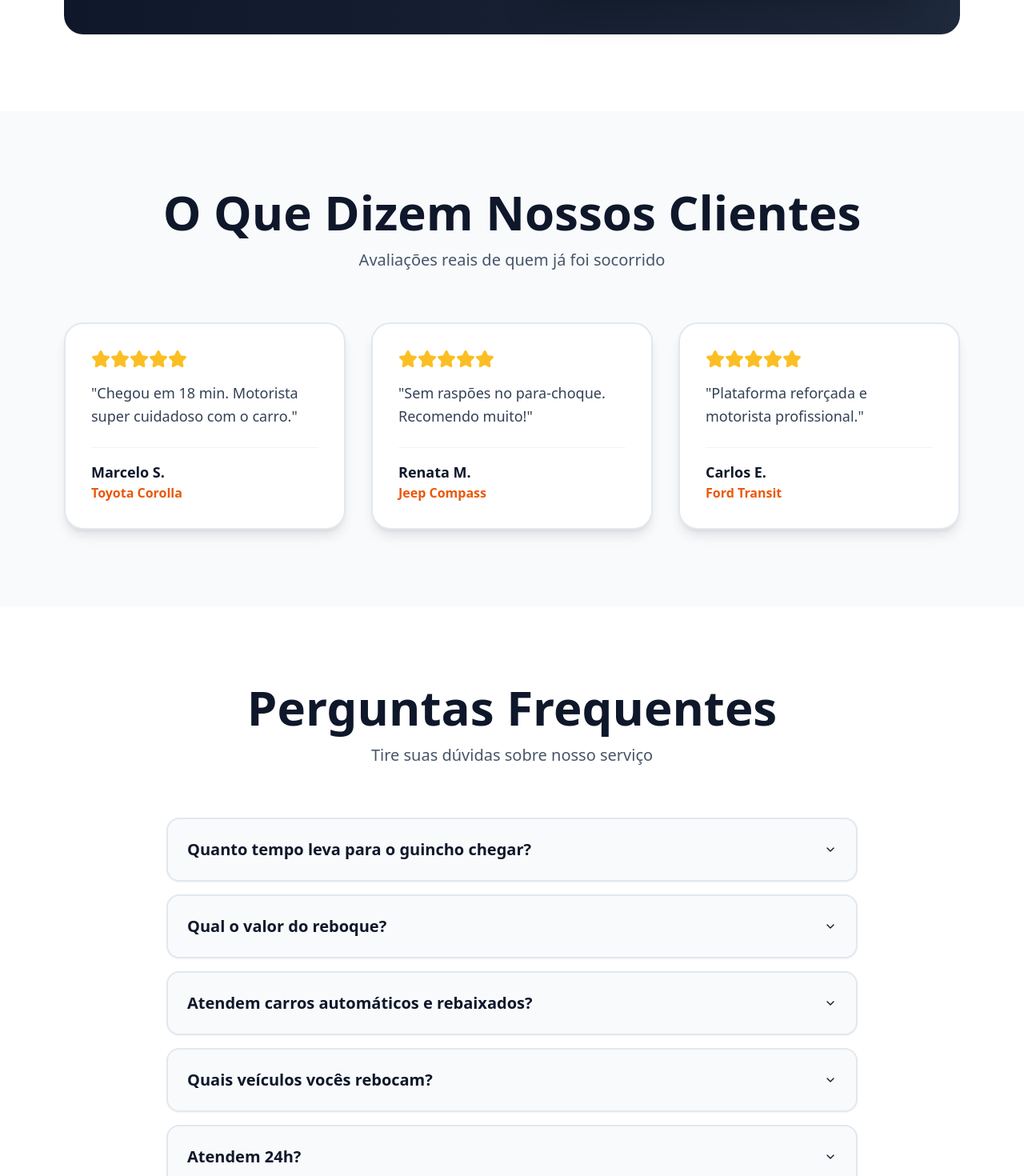
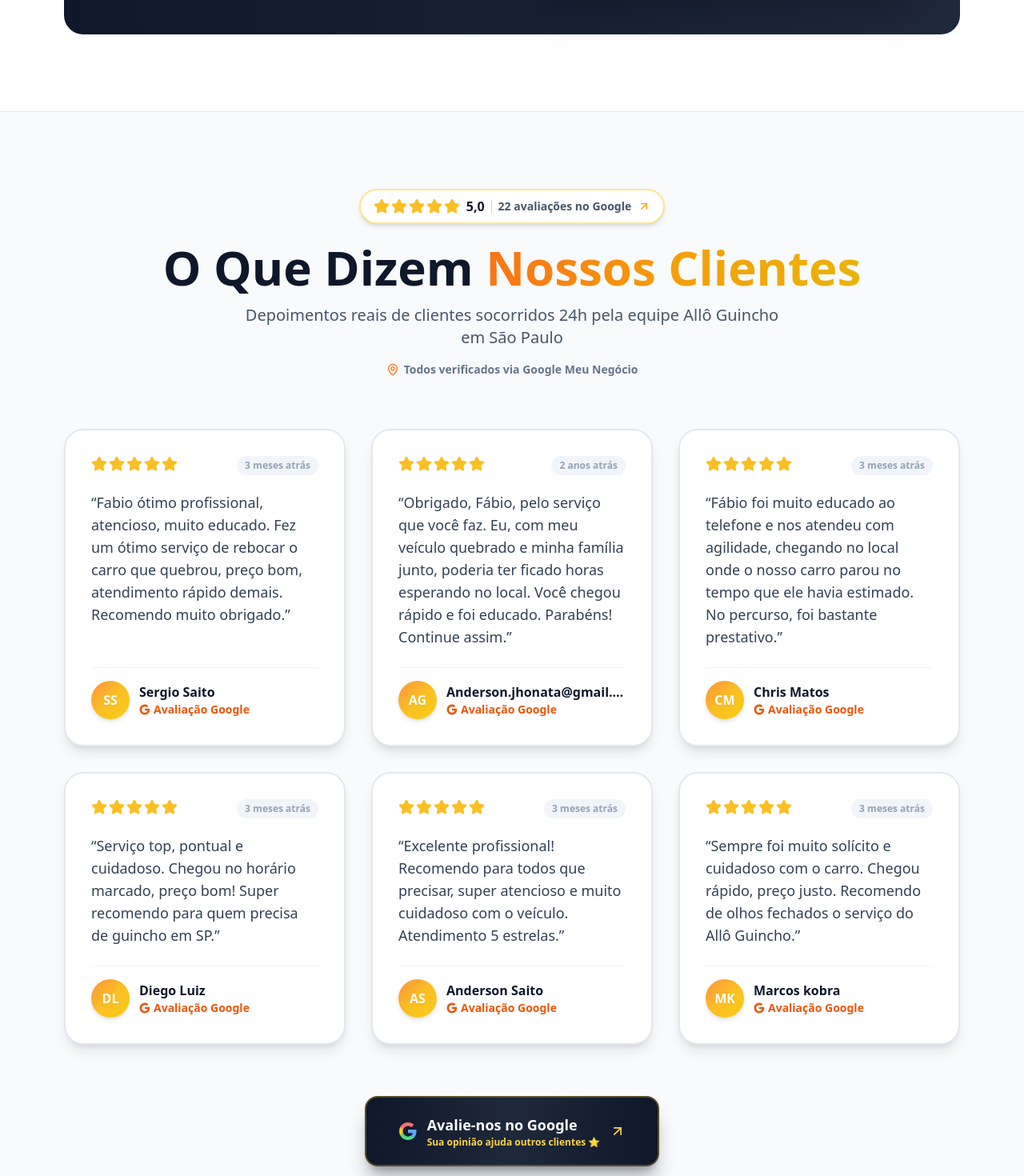
Before and after one commit to wesleysaraivaa/allo-guincho, a React (Vite) app: page / in a window 1280 px wide. Shown: the part 5180-6650 px from the top of the page at 80% size. Built offline with nearby package versions, Linux system fonts and the light colour scheme.

Commit message:
feat(testimonials): integra avaliações reais do Google e CTA de avaliação

```diff
--- a/src/components/sections/TestimonialsSection.tsx
+++ b/src/components/sections/TestimonialsSection.tsx
@@ -1,67 +1,182 @@
 import React from "react";
-import { Star } from "lucide-react";
+import { Star, MapPin, ArrowUpRight } from "lucide-react";
 
-export const TestimonialsSection = () => {
-  const testimonials = [
+const GOOGLE_REVIEW_LINK = "https://share.google/tuC5kMknuXs5Yztkf";
+
+const GOOGLE_TESTIMONIALS = [
   {
-      name: "Marcelo S.",
-      car: "Toyota Corolla",
+    name: "Sergio Saito",
+    date: "3 meses atrás",
     rating: 5,
-      text: "Chegou em 18 min. Motorista super cuidadoso com o carro.",
+    text: "Fabio ótimo profissional, atencioso, muito educado. Fez um ótimo serviço de rebocar o carro que quebrou, preço bom, atendimento rápido demais. Recomendo muito obrigado.",
+    initials: "SS",
   },
   {
-      name: "Renata M.",
-      car: "Jeep Compass",
+    name: "Anderson.jhonata@gmail.com Gomes",
+    date: "2 anos atrás",
     rating: 5,
-      text: "Sem raspões no para-choque. Recomendo muito!",
+    text: "Obrigado, Fábio, pelo serviço que você faz. Eu, com meu veículo quebrado e minha família junto, poderia ter ficado horas esperando no local. Você chegou rápido e foi educado. Parabéns! Continue assim.",
+    initials: "AG",
   },
   {
-      name: "Carlos E.",
-      car: "Ford Transit",
+    name: "Chris Matos",
+    date: "3 meses atrás",
     rating: 5,
-      text: "Plataforma reforçada e motorista profissional.",
+    text: "Fábio foi muito educado ao telefone e nos atendeu com agilidade, chegando no local onde o nosso carro parou no tempo que ele havia estimado. No percurso, foi bastante prestativo.",
+    initials: "CM",
+  },
+  {
+    name: "Diego Luiz",
+    date: "3 meses atrás",
+    rating: 5,
+    text: "Serviço top, pontual e cuidadoso. Chegou no horário marcado, preço bom! Super recomendo para quem precisa de guincho em SP.",
+    initials: "DL",
+  },
+  {
+    name: "Anderson Saito",
+    date: "3 meses atrás",
+    rating: 5,
+    text: "Excelente profissional! Recomendo para todos que precisar, super atencioso e muito cuidadoso com o veículo. Atendimento 5 estrelas.",
+    initials: "AS",
+  },
+  {
+    name: "Marcos kobra",
+    date: "3 meses atrás",
+    rating: 5,
+    text: "Sempre foi muito solícito e cuidadoso com o carro. Chegou rápido, preço justo. Recomendo de olhos fechados o serviço do Allô Guincho.",
+    initials: "MK",
   },
 ];
 
+export const TestimonialsSection = () => {
   return (
-    <section id="depoimentos" className="py-24 bg-slate-50 scroll-mt-20">
+    <section id="depoimentos" className="py-20 sm:py-24 bg-slate-50 scroll-mt-20 border-y border-slate-200">
       <div className="container mx-auto px-4 max-w-6xl">
-        <div className="text-center mb-16">
-          <h2 className="text-4xl sm:text-5xl lg:text-6xl font-black text-slate-900 mb-4">
-            O Que Dizem Nossos Clientes
+        <div className="text-center mb-12 sm:mb-16">
+          <a
+            href={GOOGLE_REVIEW_LINK}
+            target="_blank"
+            rel="noopener noreferrer"
+            className="inline-flex items-center space-x-2 bg-white border-2 border-amber-200 rounded-full px-4 py-2 mb-6 shadow-md hover:shadow-lg hover:border-amber-300 hover:-translate-y-0.5 transition-all duration-300 cursor-pointer group"
+          >
+            <div className="flex items-center space-x-0.5">
+              {[...Array(5)].map((_, i) => (
+                <Star
+                  key={i}
+                  className="w-4 h-4 sm:w-5 sm:h-5 fill-amber-400 text-amber-400 group-hover:scale-110 transition-transform"
+                />
+              ))}
+            </div>
+            <span className="text-sm sm:text-base font-black text-slate-900">
+              5,0
+            </span>
+            <span className="w-px h-4 bg-slate-300"></span>
+            <span className="text-xs sm:text-sm font-bold text-slate-600">
+              22 avaliações no Google
+            </span>
+            <ArrowUpRight className="w-3.5 h-3.5 sm:w-4 sm:h-4 text-amber-500 group-hover:text-amber-600 group-hover:translate-x-0.5 group-hover:-translate-y-0.5 transition-all" />
+          </a>
+
+          <h2 className="text-3xl sm:text-4xl lg:text-5xl xl:text-6xl font-black text-slate-900 mb-4 leading-tight">
+            O Que Dizem{" "}
+            <span className="text-transparent bg-clip-text bg-gradient-to-r from-orange-500 via-amber-500 to-yellow-500">
+              Nossos Clientes
+            </span>
           </h2>
-          <p className="text-lg sm:text-xl text-slate-600">
-            Avaliações reais de quem já foi socorrido
+          <p className="text-base sm:text-lg lg:text-xl text-slate-600 font-medium max-w-2xl mx-auto">
+            Depoimentos reais de clientes socorridos 24h pela equipe Allô
+            Guincho em São Paulo
           </p>
+          <div className="flex items-center justify-center space-x-1.5 mt-4 text-slate-500">
+            <MapPin className="w-4 h-4 text-orange-500" />
+            <span className="text-xs sm:text-sm font-semibold">
+              Todos verificados via Google Meu Negócio
+            </span>
+          </div>
         </div>
 
-        <div className="grid grid-cols-1 md:grid-cols-3 gap-8">
-          {testimonials.map((t, idx) => (
+        <div className="grid grid-cols-1 md:grid-cols-2 lg:grid-cols-3 gap-6 sm:gap-8 mb-12 sm:mb-16">
+          {GOOGLE_TESTIMONIALS.map((t, idx) => (
             <div
               key={idx}
-              className="bg-white border-2 border-slate-200 p-8 rounded-3xl shadow-lg hover:shadow-xl transition-all"
+              className="bg-white border-2 border-slate-200 p-6 sm:p-8 rounded-3xl shadow-lg hover:shadow-xl transition-all duration-300 hover:-translate-y-1 hover:border-orange-200 flex flex-col"
             >
-              <div className="flex text-amber-400 mb-4">
+              <div className="flex justify-between items-start mb-5">
+                <div className="flex text-amber-400 space-x-0.5">
                   {[...Array(t.rating)].map((_, i) => (
                     <Star
                       key={i}
-                    className="w-6 h-6 fill-amber-400 text-amber-400"
+                      className="w-5 h-5 fill-amber-400 text-amber-400"
                     />
                   ))}
                 </div>
-              <p className="text-lg text-slate-700 font-medium mb-6 leading-relaxed">
-                "{t.text}"
+                <span className="text-[10px] sm:text-xs font-bold text-slate-400 bg-slate-100 px-2.5 py-1 rounded-full whitespace-nowrap">
+                  {t.date}
+                </span>
+              </div>
+
+              <p className="text-sm sm:text-base lg:text-lg text-slate-700 font-medium leading-relaxed mb-6 flex-grow">
+                &ldquo;{t.text}&rdquo;
               </p>
-              <div className="border-t border-slate-100 pt-4">
-                <span className="font-black text-slate-900 text-lg block">
+
+              <div className="border-t border-slate-100 pt-4 mt-auto">
+                <div className="flex items-center space-x-3">
+                  <div className="w-11 h-11 sm:w-12 sm:h-12 rounded-full bg-gradient-to-br from-orange-400 via-amber-400 to-yellow-400 flex items-center justify-center shadow-md flex-shrink-0">
+                    <span className="text-white font-black text-sm sm:text-base drop-shadow-sm">
+                      {t.initials}
+                    </span>
+                  </div>
+                  <div className="min-w-0">
+                    <span className="font-black text-slate-900 text-sm sm:text-base block truncate">
                       {t.name}
                     </span>
-                <span className="text-orange-600 font-semibold text-base">
-                  {t.car}
+                    <span className="text-xs sm:text-sm font-semibold text-orange-600 flex items-center space-x-1">
+                      <svg
+                        className="w-3 h-3 sm:w-3.5 sm:h-3.5"
+                        viewBox="0 0 24 24"
+                        fill="currentColor"
+                      >
+                        <path d="M22.56 12.25c0-.78-.07-1.53-.2-2.25H12v4.26h5.92c-.26 1.37-1.04 2.53-2.21 3.31v2.77h3.57c2.08-1.92 3.28-4.74 3.28-8.09z" />
+                        <path d="M12 23c2.97 0 5.46-.98 7.28-2.66l-3.57-2.77c-.98.66-2.23 1.06-3.71 1.06-2.86 0-5.29-1.93-6.16-4.53H2.18v2.84C3.99 20.53 7.7 23 12 23z" />
+                        <path d="M5.84 14.09c-.22-.66-.35-1.36-.35-2.09s.13-1.43.35-2.09V7.07H2.18C1.43 8.55 1 10.22 1 12s.43 3.45 1.18 4.93l2.85-2.22.81-.62z" />
+                        <path d="M12 5.38c1.62 0 3.06.56 4.21 1.64l3.15-3.15C17.45 2.09 14.97 1 12 1 7.7 1 3.99 3.47 2.18 7.07l3.66 2.84c.87-2.6 3.3-4.53 6.16-4.53z" />
+                      </svg>
+                      <span>Avaliação Google</span>
                     </span>
                   </div>
                 </div>
+              </div>
+            </div>
           ))}
+        </div>
+
+        <div className="flex justify-center">
+          <a
+            href={GOOGLE_REVIEW_LINK}
+            target="_blank"
+            rel="noopener noreferrer"
+            className="inline-flex items-center space-x-2 sm:space-x-3 bg-gradient-to-r from-slate-900 via-slate-800 to-slate-900 hover:from-slate-800 hover:via-slate-700 hover:to-slate-800 text-white px-6 sm:px-8 lg:px-10 py-4 sm:py-5 rounded-2xl shadow-xl shadow-slate-900/30 transition-all duration-300 transform hover:-translate-y-1 hover:shadow-2xl hover:shadow-slate-900/40 group border-2 border-amber-400/30 hover:border-amber-400/60"
+          >
+            <svg
+              className="w-5 h-5 sm:w-6 sm:h-6 flex-shrink-0"
+              viewBox="0 0 24 24"
+              fill="currentColor"
+            >
+              <path d="M22.56 12.25c0-.78-.07-1.53-.2-2.25H12v4.26h5.92c-.26 1.37-1.04 2.53-2.21 3.31v2.77h3.57c2.08-1.92 3.28-4.74 3.28-8.09z" className="fill-blue-400" />
+              <path d="M12 23c2.97 0 5.46-.98 7.28-2.66l-3.57-2.77c-.98.66-2.23 1.06-3.71 1.06-2.86 0-5.29-1.93-6.16-4.53H2.18v2.84C3.99 20.53 7.7 23 12 23z" className="fill-green-400" />
+              <path d="M5.84 14.09c-.22-.66-.35-1.36-.35-2.09s.13-1.43.35-2.09V7.07H2.18C1.43 8.55 1 10.22 1 12s.43 3.45 1.18 4.93l2.85-2.22.81-.62z" className="fill-yellow-400" />
+              <path d="M12 5.38c1.62 0 3.06.56 4.21 1.64l3.15-3.15C17.45 2.09 14.97 1 12 1 7.7 1 3.99 3.47 2.18 7.07l3.66 2.84c.87-2.6 3.3-4.53 6.16-4.53z" className="fill-red-400" />
+            </svg>
+            <div className="text-left leading-tight">
+              <span className="block font-black text-sm sm:text-base lg:text-lg">
+                Avalie-nos no Google
+              </span>
+              <span className="text-[10px] sm:text-[11px] lg:text-xs font-bold text-amber-300 block">
+                Sua opinião ajuda outros clientes ⭐
+              </span>
+            </div>
+            <ArrowUpRight className="w-4 h-4 sm:w-5 sm:h-5 text-amber-300 group-hover:text-amber-200 group-hover:translate-x-0.5 group-hover:-translate-y-0.5 transition-all flex-shrink-0" />
+          </a>
         </div>
       </div>
     </section>
```
Lines whose indentation alone changed are shown as unchanged.
